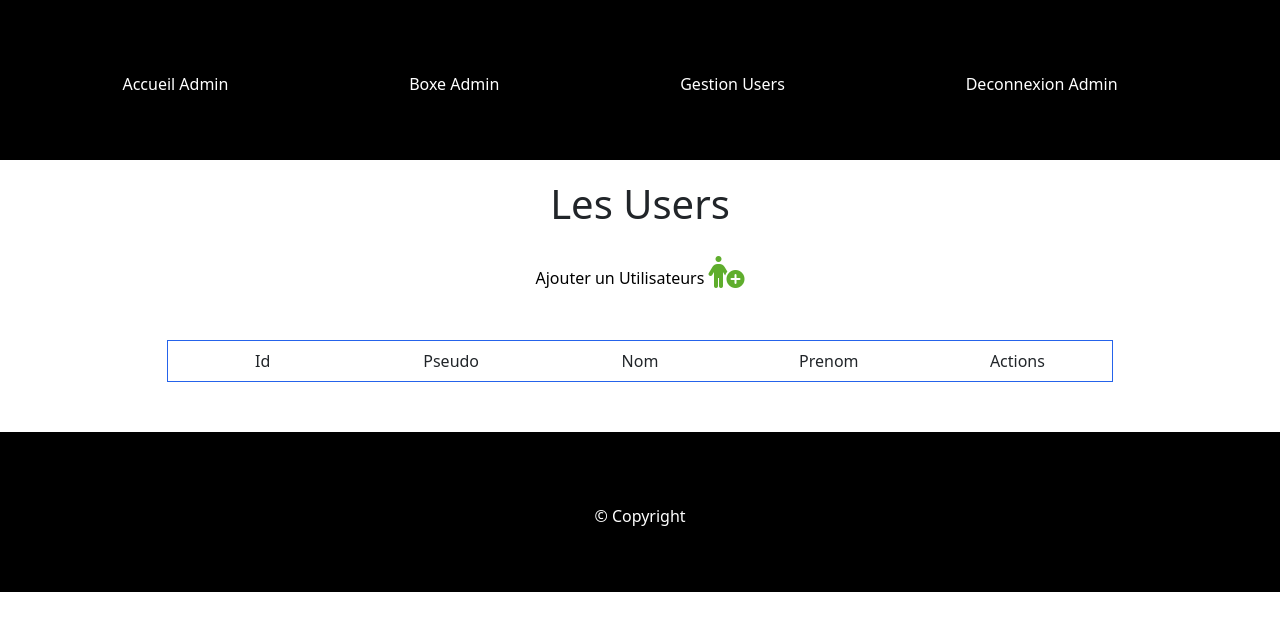
After one commit to RaphaelPortailler/BoxeV1, a Symfony app: template templates/admin/gestUser.html.twig in a window 1280 px wide. The commit adds this page. Shown: the top 622 px of the page. Run offline with Twig, Linux system fonts and the light colour scheme; the template is opened without the code that fills it, so the values that code supplies are empty; some libraries are stand-ins or nearby versions.

Commit message:
ajout gestion des utilisateur partie admin

```diff
--- a/templates/admin/adminBoxe.html.twig
+++ b/templates/admin/adminBoxe.html.twig
@@ -26,7 +26,7 @@
                 <td>Nom</td>
                 <td>Prenom</td>
                 <td>Date Naissance</td>
-                {# <td>Résumé</td> #}
+                {# <td>Résumé</td>  #}
                 <td>Actions</td>
             </tr>
             </thead>
--- a/templates/admin/base.html.twig
+++ b/templates/admin/base.html.twig
@@ -24,6 +24,9 @@
             </li>
             <li>
                 <a href="{{ path('admin_boxe') }}">Boxe Admin</a>
+            </li>
+            <li>
+                <a href="{{ path('admin_gestion_user') }}">Gestion Users</a>
             </li>
             <li>
                 <a href="{{ path('app_logout') }}">Deconnexion Admin</a>
--- /dev/null
+++ b/templates/admin/gestUser.html.twig
@@ -0,0 +1,59 @@
+{% extends 'admin/base.html.twig' %}
+{% block stylesheet %}
+    <link rel="stylesheet" href="https://cdn.datatables.net/2.1.4/css/dataTables.dataTables.min.css">
+{% endblock %}
+
+    {% block title %}
+        Admin : Les Users
+    {% endblock %}
+
+
+
+{% block body %}
+
+        <h1 class="center paddH1Admin">Les Users </h1>
+
+        <div id="add">
+            <a class="black" href="">Ajouter un Utilisateurs <i class="fa-solid fa-person-circle-plus addBoxeur"></i></a>
+        </div>
+    <section>
+        <table>
+            <thead>
+            <tr>
+                <td>Id</td>
+                <td>Pseudo</td>
+                <td>Nom</td>
+                <td>Prenom</td>
+                {# <td>Date Inscription</td> #}
+                <td>Actions</td>
+            </tr>
+            </thead>
+            <tbody>
+            {% for user in users %}
+                <tr>
+                    <td>{{ user.id }}</td>
+                    <td>{{ user.pseudo }}</td>
+                    <td>{{ user.nom }}</td>
+                    <td>{{ user.prenom }}</td>
+                    {# <td>{{ user.dateInscription | date('d-m-Y') }}</td> #}
+                    <td>
+                        <div class="update">
+                            <a class="black" href=""><i class="fa-solid fa-file-pen iUpdate"></i></a>
+
+                            <p class="js-admin-article-delete"><i class="fa-solid fa-trash-can"></i></p>
+                        </div>
+
+                        <div class="popupWrapper">
+                            <div class="admin-article-popup-delete">
+                                <p>Voulez vous vraiment supprimer ?</p>
+
+                                <a href="">Supprimer</a>
+                            </div>
+                        </div>
+                    </td>
+                </tr>
+            {% endfor %}
+            </tbody>
+        </table>
+    </section>
+{% endblock %}
```
Also changed, not shown: src/Controller/admin/AdminGestUserController.php (added, +28 -0 lines).
